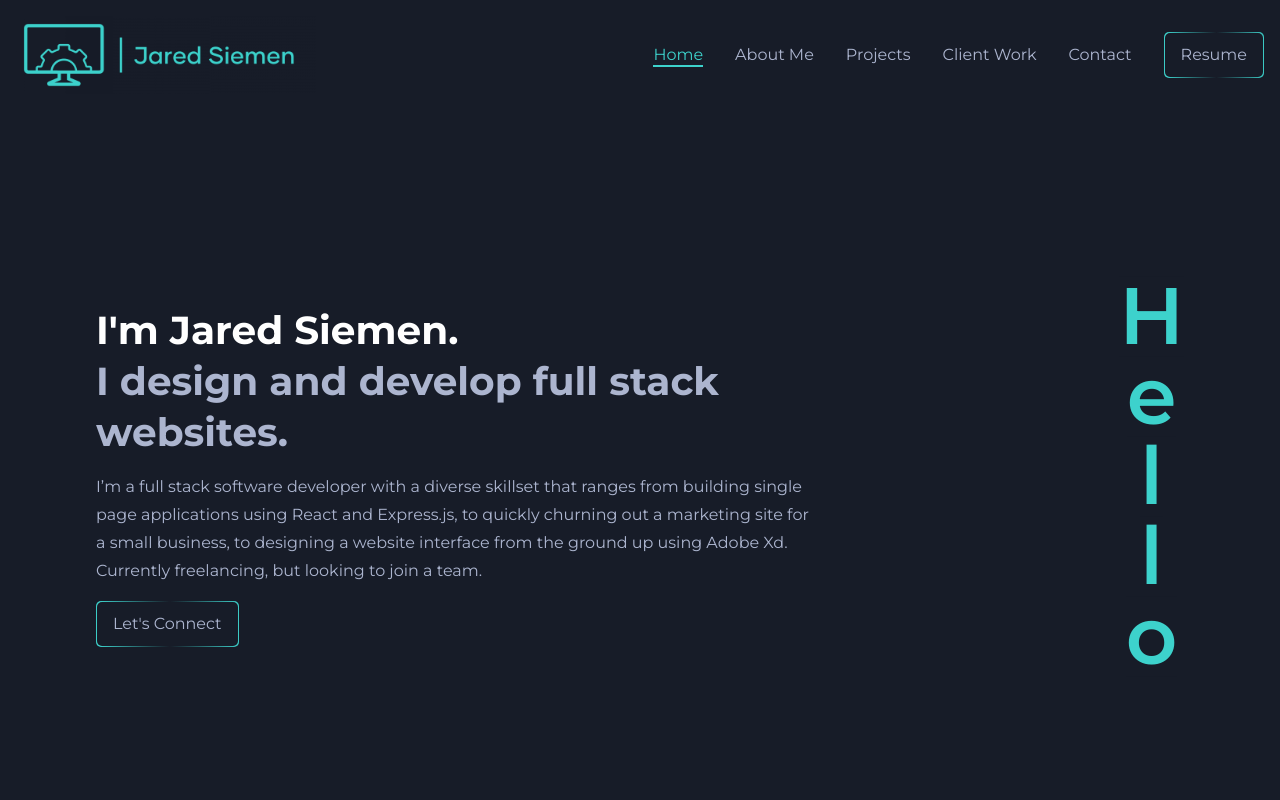
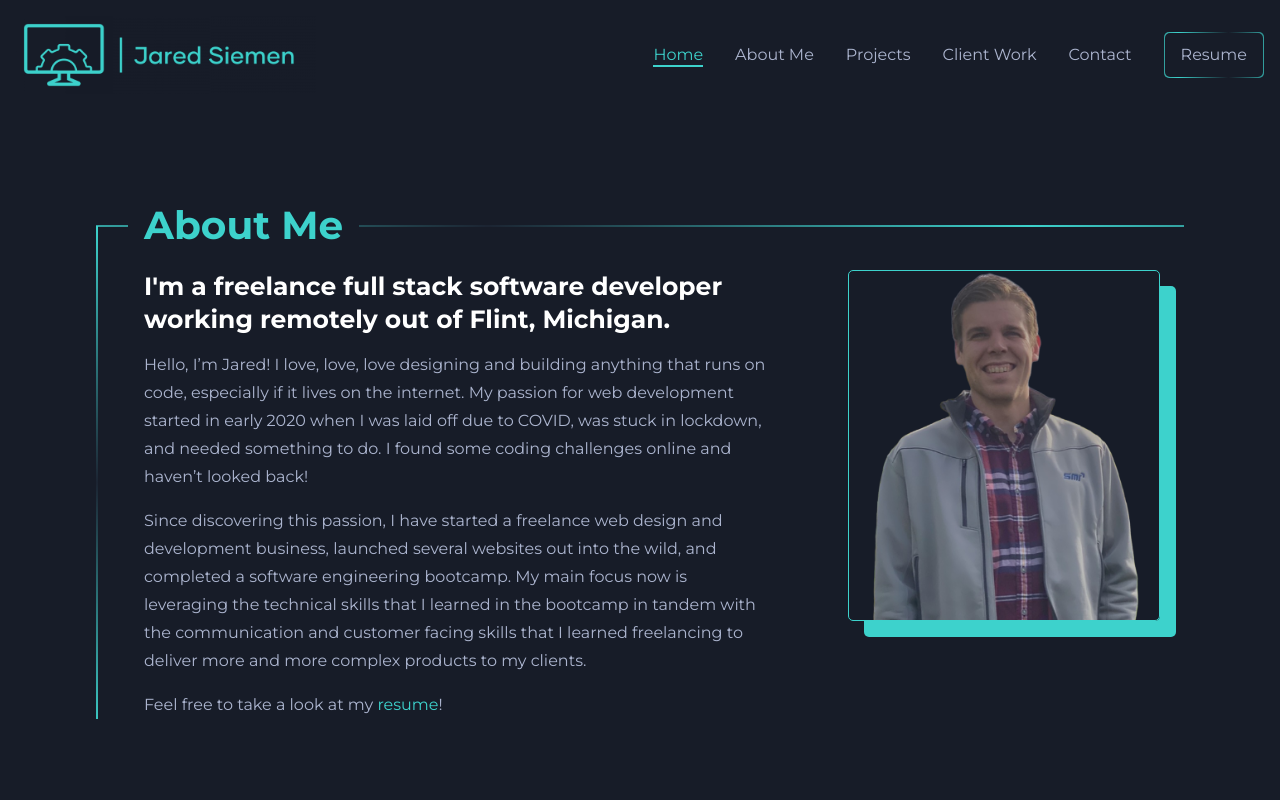
Before and after one commit to siemenjm/react-portfolio, a React (Create React App) app: page /about-me in a window 1280 px wide. Shown: the top 800 px of the page. Built offline with nearby package versions, Linux system fonts and the light colour scheme.

Commit message:
Finish about me page

```diff
--- a/src/pages/AboutMePage.jsx
+++ b/src/pages/AboutMePage.jsx
@@ -12,25 +12,7 @@ export default function AboutMePage({ currentPage, setCurrentPage }) {
 
     return (
         <div className='page'>
-            <section className="hero-section">
-                <h1 className="hidden">Jared Siemen</h1>
-                <div className="section-header-wrapper">
-                    <h2 className='header-letter first-letter color-accent'>H</h2>
-                    <h2 className='header-letter second-letter color-accent'>e</h2>
-                    <h2 className='header-letter third-letter color-accent'>l</h2>
-                    <h2 className='header-letter fourth-letter color-accent'>l</h2>
-                    <h2 className='header-letter fifth-letter color-accent'>o</h2>
-                </div>
-                <h2>I'm Jared Siemen.</h2>
-                <h2 className='color-light'>I design and develop full stack websites.</h2>
-                <p>I’m a full stack software developer with a diverse skillset that ranges from building single page applications using React and Express.js, to quickly churning out a marketing site for a small business, to designing a website interface from the ground up using Adobe Xd. Currently freelancing, but looking to join a team.</p>
-                <div className="button-wrapper">
-                    <div className="inner-button-wrapper">
-                        <NavLink path={'/contact'} pageTitle={'Let\'s Connect'} currentPage={currentPage} setCurrentPage={setCurrentPage} />
-                    </div>
-                </div>
-            </section>
-            <section className="about-me-section">
+            <section className="about-me-section single-page">
                 <div className="line-effects">
                     <div className="line-effect-container horizontal">
                         <div className="horizontal-line-effect left"></div>
--- a/src/styles/AboutMeSection.css
+++ b/src/styles/AboutMeSection.css
@@ -3,6 +3,12 @@
     height: fit-content;
     overflow: hidden;
     justify-content: flex-start;
+}
+
+.about-me-section.single-page {
+    opacity: 0;
+    animation: opacityAnimation 2s linear;
+    animation-fill-mode: forwards;
 }
 
 .about-me-section > .content-wrapper {
```
